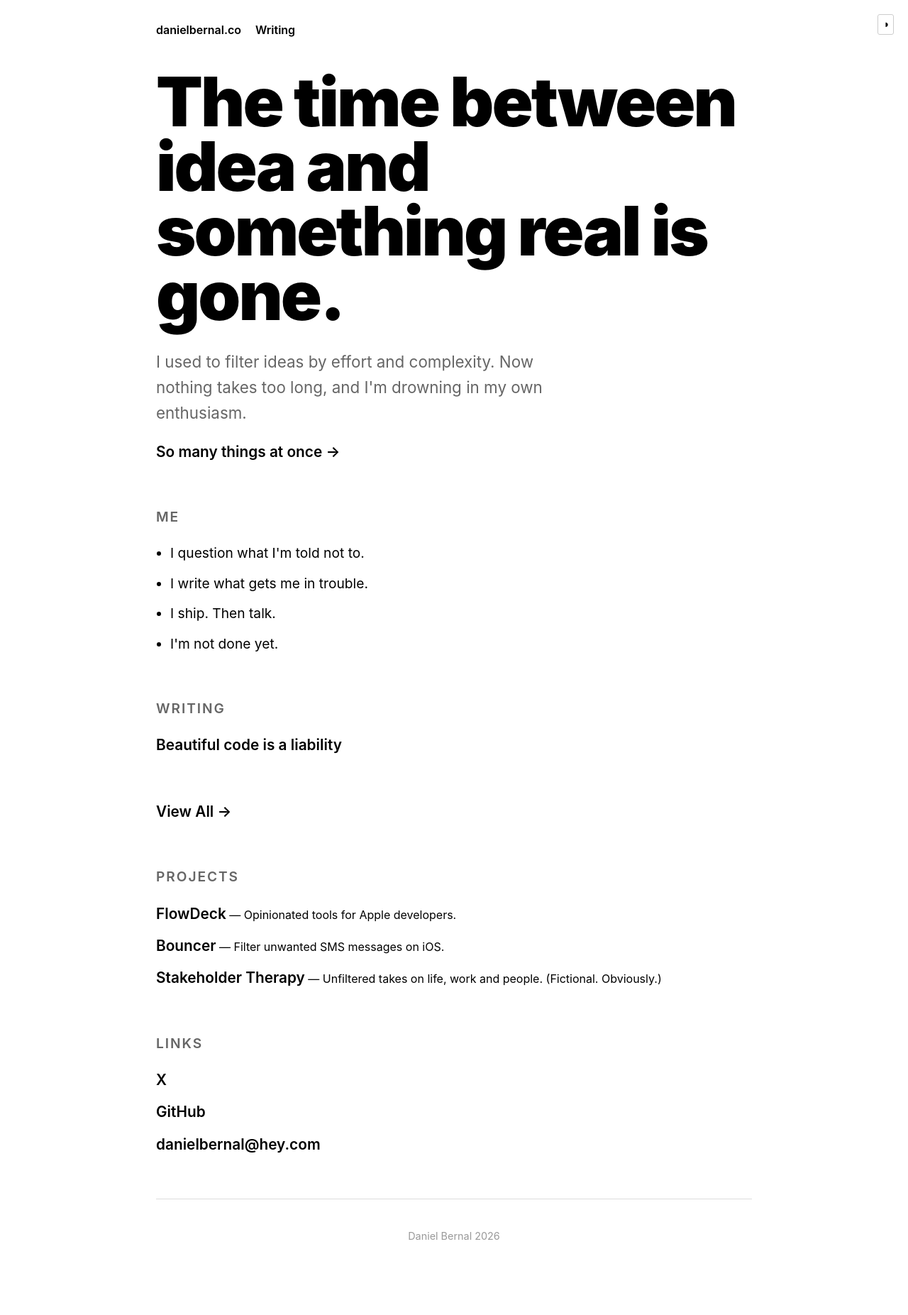
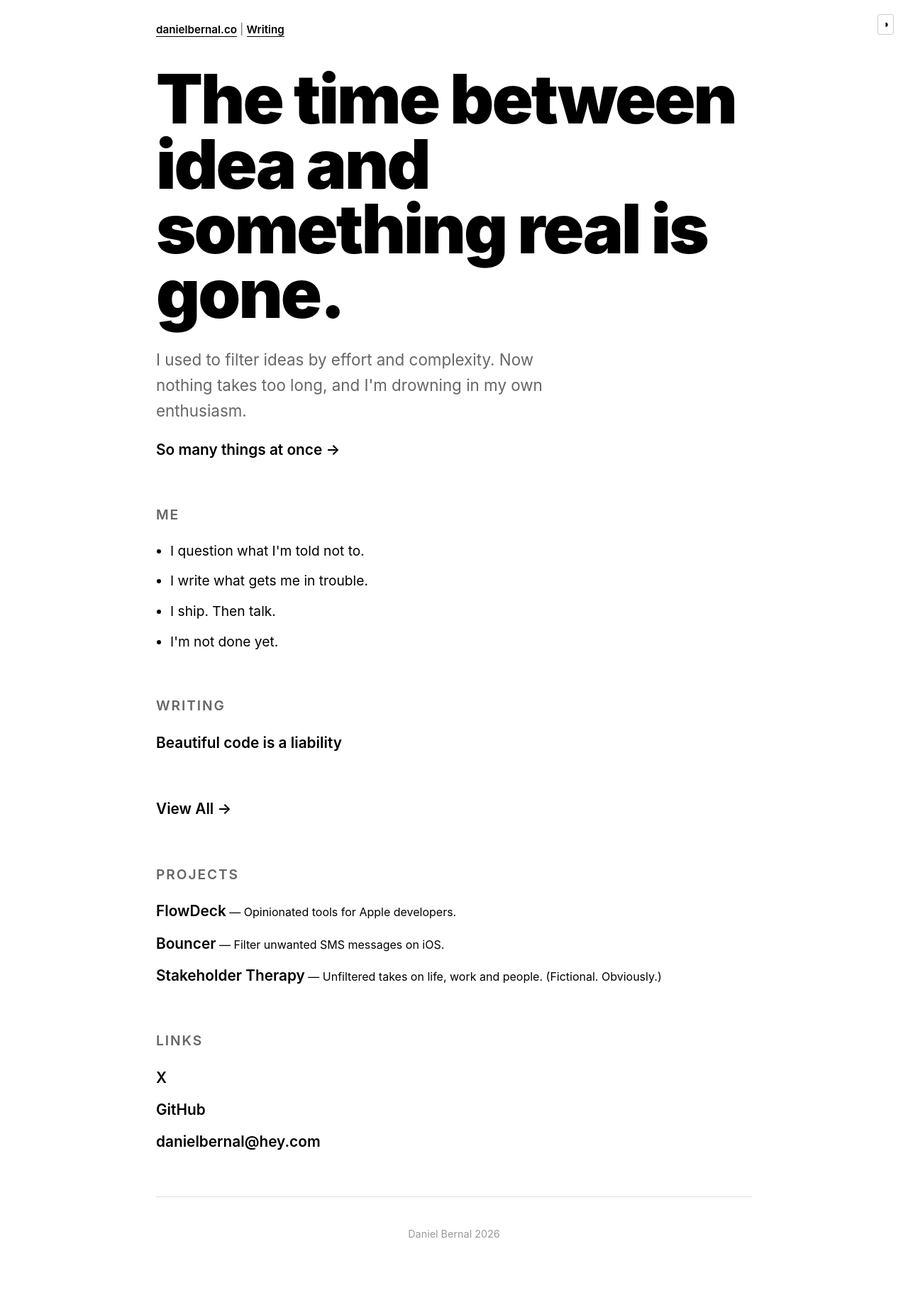
Before and after one commit to afterxleep/danielbernal.co, a Jekyll site: the page built from index.html, in a window 1280 px wide. Shown: the whole page at 71% size. Built offline with Jekyll 4.4.1, drawn with Linux system fonts in a browser that asks for light colours.

Commit message:
Match navigation style to original design with pipe separator and big title on Writing page

```diff
--- a/_layouts/default.html
+++ b/_layouts/default.html
@@ -145,30 +145,26 @@
     }
 
     .site-nav {
-      display: flex;
-      gap: 20px;
-      font-size: 1rem;
+      font-size: 0.95rem;
       margin-bottom: 40px;
+      color: #666;
     }
 
     .site-nav a {
       color: #fff;
       text-decoration: none;
       font-weight: 600;
-      border-bottom: 2px solid transparent;
-      transition: border-color 0.2s;
+      border-bottom: 1px solid #fff;
+      transition: all 0.2s;
     }
 
     body.light-theme .site-nav a {
       color: #000;
+      border-bottom-color: #000;
     }
 
     .site-nav a:hover {
-      border-bottom-color: #fff;
-    }
-
-    body.light-theme .site-nav a:hover {
-      border-bottom-color: #000;
+      opacity: 0.6;
     }
 
     .container {
@@ -289,9 +285,16 @@
 
     /* Archive Page */
     .archive h1 {
-      font-size: 3rem;
+      font-size: clamp(2.5rem, 8vw, 6rem);
       font-weight: 900;
-      margin-bottom: 40px;
+      letter-spacing: -0.03em;
+      line-height: 0.95;
+      margin-bottom: 60px;
+      color: #fff;
+    }
+
+    body.light-theme .archive h1 {
+      color: #000;
     }
 
     .archive-month {
@@ -491,8 +494,7 @@
 
   <header class="site-header">
     <nav class="site-nav">
-      <a href="/">danielbernal.co</a>
-      <a href="/writing/">Writing</a>
+      <a href="/">danielbernal.co</a> | <a href="/writing/">Writing</a>
     </nav>
   </header>
 
```
Also changed, not shown: 5 other files.
